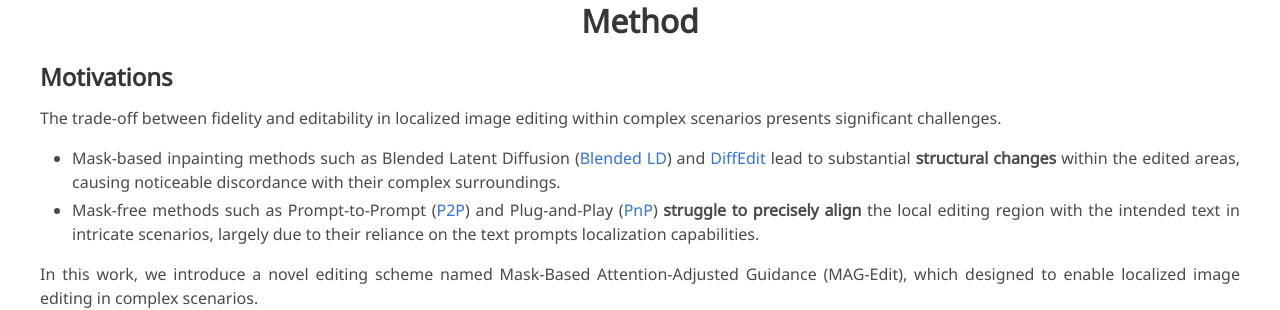
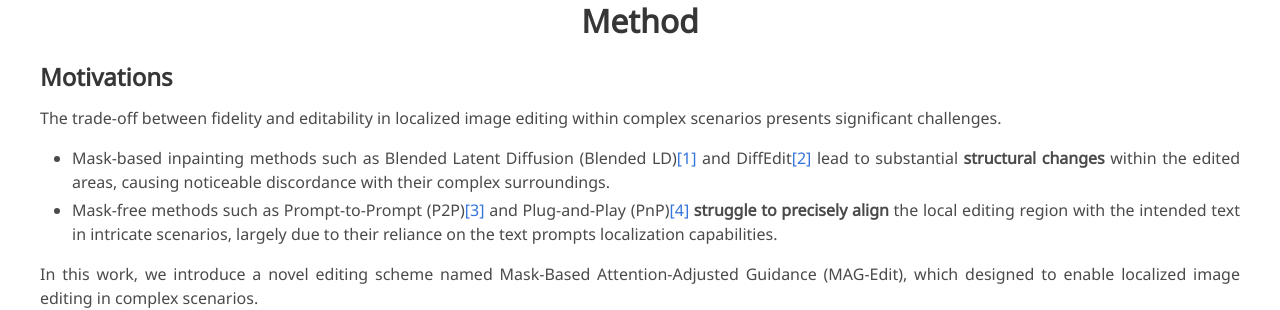
Before and after one commit to MAG-Edit/MAG-Edit.github.io, a plain HTML site: page index.html in a window 1280 px wide. Shown: the part 1929-2239 px from the top of the page. Drawn offline with nearby package versions, Linux system fonts and the light colour scheme; a script that the page names is missing; some icons are missing; a web font is replaced by a local one.

Commit message:
Update index.html

```diff
--- a/index.html
+++ b/index.html
@@ -65,7 +65,7 @@
                     <a href="https://sites.google.com/view/qi-mao/">Qi Mao</a><sup>1</sup>
                 </span>
                 <span class="author">
-                    <a href="https://geyixiao.com/">Lan Chen</a><sup>1</sup>
+                    <a href="">Lan Chen</a><sup>1</sup>
                 </span>
                 <span class="author">
                     <a href="https://ycgu.site/">Yuchao Gu</a><sup>2</sup>
@@ -316,8 +316,8 @@
            <p style="text-align: justify">
             The trade-off between fidelity and editability in localized image editing within complex scenarios presents significant challenges.
             <ul>
-              <li> Mask-based inpainting methods such as Blended Latent Diffusion (<a href="#ref-blend">Blended LD</a>) and <a href="#ref-diff">DiffEdit</a> lead to substantial <span style="font-weight: bold;">structural changes</span> within the edited areas, causing noticeable discordance with their complex surroundings.</li>
-              <li> Mask-free methods such as Prompt-to-Prompt (<a href="#ref-p2p">P2P</a>) and Plug-and-Play (<a href="#ref-pnp">PnP</a>) <span style="font-weight: bold;">struggle to precisely align</span> the local editing region with the intended text in intricate scenarios, largely due to their reliance on the text prompts localization capabilities.</li>
+              <li> Mask-based inpainting methods such as Blended Latent Diffusion (Blended LD)<a href="#ref-blend">[1]</a> and DiffEdit<a href="#ref-diff">[2]</a> lead to substantial <span style="font-weight: bold;">structural changes</span> within the edited areas, causing noticeable discordance with their complex surroundings.</li>
+              <li> Mask-free methods such as Prompt-to-Prompt (P2P)<a href="#ref-p2p">[3]</a> and Plug-and-Play (PnP)<a href="#ref-pnp">[4]</a> <span style="font-weight: bold;">struggle to precisely align</span> the local editing region with the intended text in intricate scenarios, largely due to their reliance on the text prompts localization capabilities.</li>
             </ul>
             In this work, we introduce a novel editing scheme named Mask-Based Attention-Adjusted Guidance (MAG-Edit), which designed to enable localized image editing in complex scenarios.
          </p>
```
